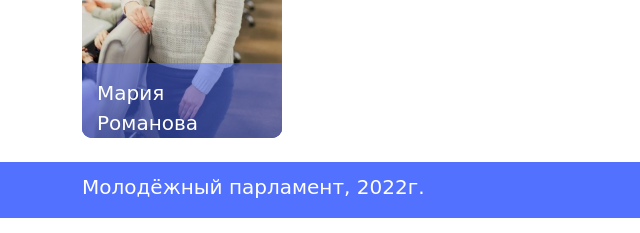
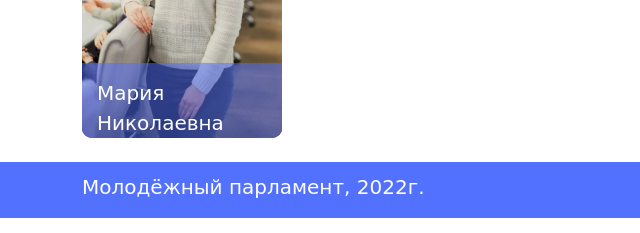
Before and after one commit to AlekseyShirokov/molparlament24, a plain HTML site: page Team.html in a window 1280 px wide. Shown: the part 323-556 px from the top of the page, 0-640 px from the left. Drawn offline with nearby package versions, Linux system fonts and the light colour scheme; a web font is replaced by a local one.

Commit message:
Добавил отчество

```diff
--- a/Team.html
+++ b/Team.html
@@ -54,7 +54,7 @@
     <div class="MY_card">
         <a href="https://vk.com/feed"><img src="./img/pic_accabe9be537babdee5a622f837d9d35.jpg" class="MY_card" alt="..."></a>
         <div class="MY_text">
-          Мария Романова
+          Мария Николаевна Романова
         </div>
       </div>
     <br>
```
